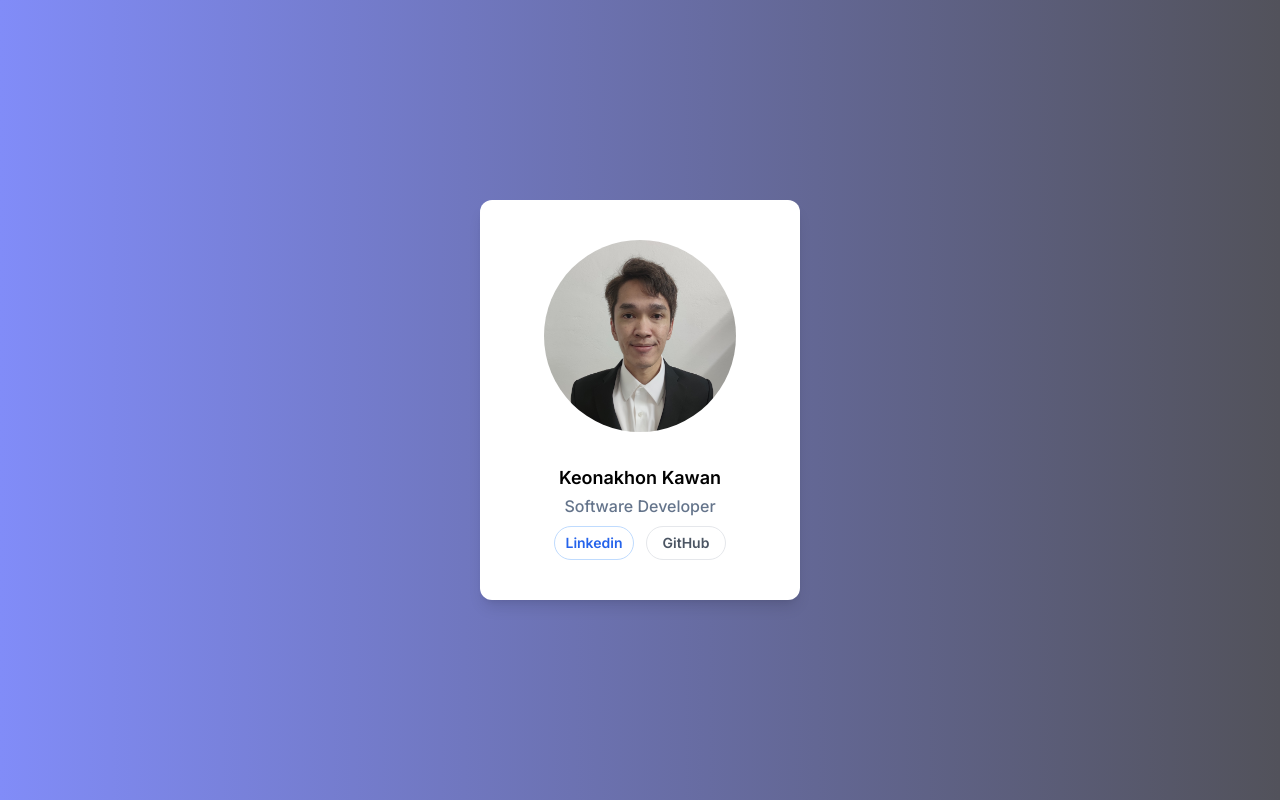
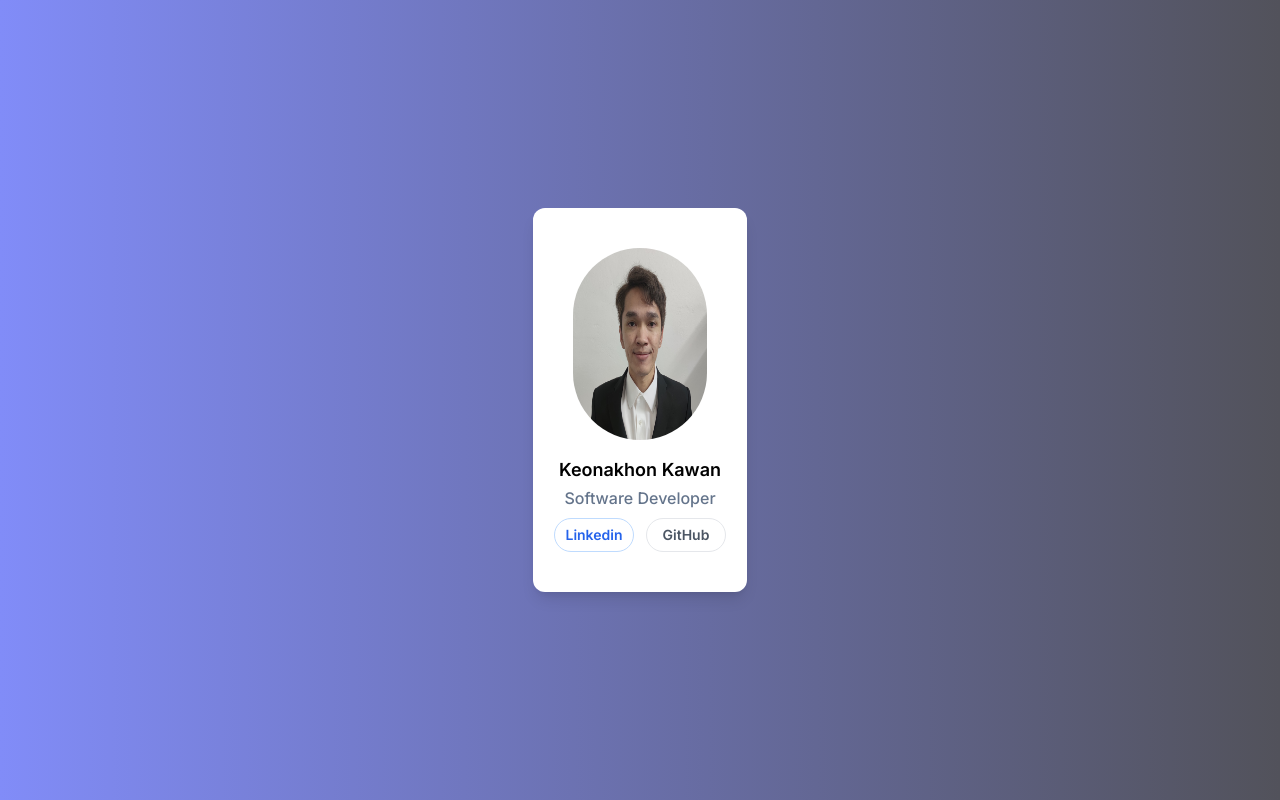
Before and after one commit to keonakhon/my-nextjs-portfolio, a Next.js app: page / in a window 1280 px wide. Built offline with nearby package versions, Linux system fonts and the light colour scheme.

Commit message:
Update card size, elements margin

```diff
--- a/app/page.tsx
+++ b/app/page.tsx
@@ -6,7 +6,7 @@ export default function Home() {
     <main className="flex min-h-screen flex-col justify-center content-center bg-gradient-to-r from-indigo-400 to-zinc-600">
       <div
         className="flex flex-col py-10 px-10 mx-auto bg-white
-        rounded-xl shadow-lg space-y-2 md:w-3/12 sm:w-2/12 sm:items-center sm:space-y-8"
+        rounded-xl shadow-lg space-y-4 sm:w-2/12 sm:items-center"
       >
         <Image
           src="/dispaly_profile.jpeg"
```
